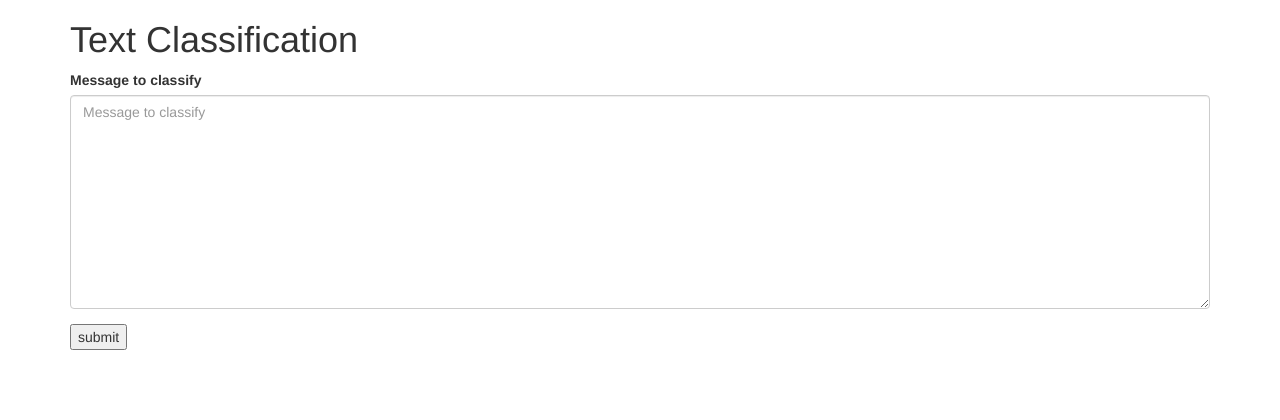
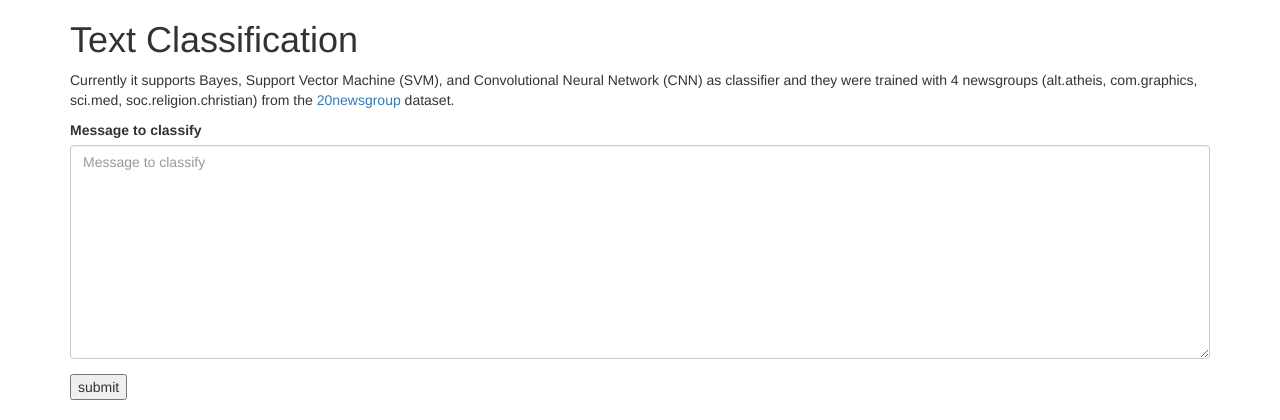
Before and after one commit to cahya-wirawan/opentc-web, a Django app: template classifier/templates/classifier/predict.html in a window 1280 px wide. Shown: the top 420 px of the page. Run offline with Django 3.2, Linux system fonts and the light colour scheme; the template is opened without the code that fills it: values that come from a table or form of the project are taken from there, others are empty; some libraries are stand-ins or nearby versions.

Commit message:
Added info about the used datasets

```diff
--- a/classifier/templates/classifier/predict.html
+++ b/classifier/templates/classifier/predict.html
@@ -11,6 +11,11 @@
 
 {# Display django.contrib.messages as Bootstrap alerts #}
 {% bootstrap_messages %}
+
+<p>Currently it supports Bayes, Support Vector Machine (SVM), and Convolutional Neural Network (CNN) as classifier and
+they were trained with 4 newsgroups (alt.atheis, com.graphics, sci.med, soc.religion.christian) from
+the <a href="http://qwone.com/~jason/20Newsgroups/">20newsgroup</a> dataset.</p>
+
 <form action="{% url 'classifier:predict' %}" method="post" class="form">
     {% csrf_token %}
     {% bootstrap_form form %}
```
